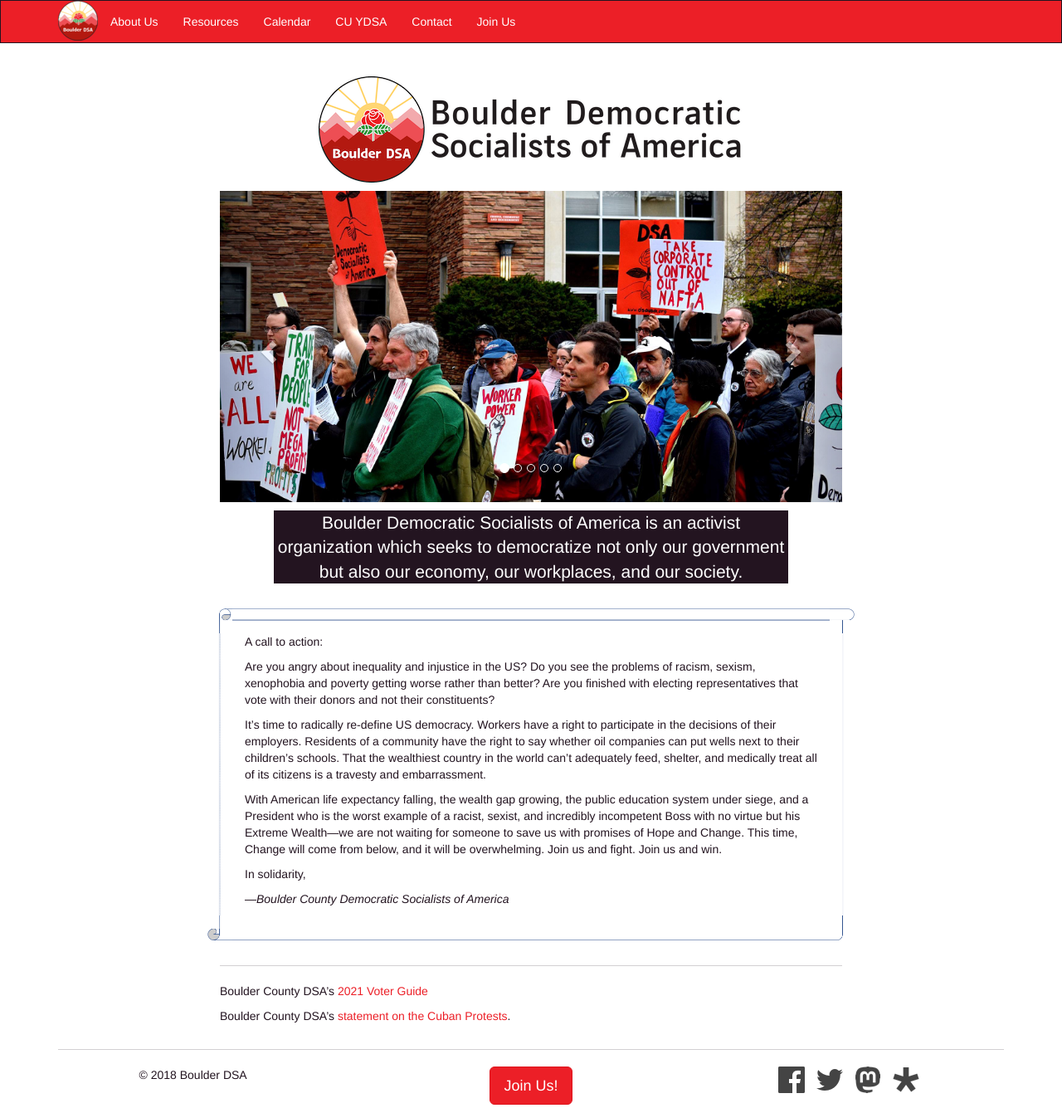
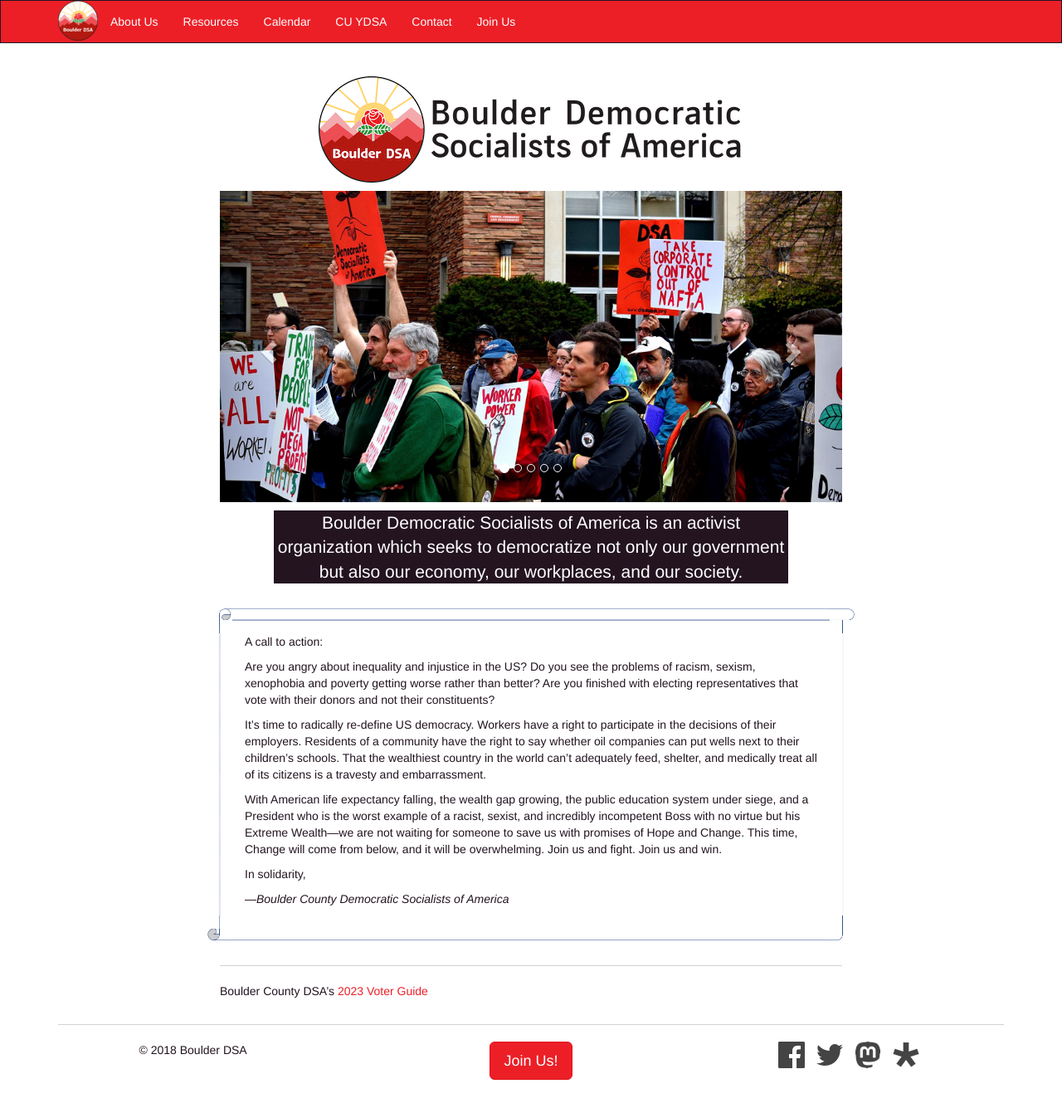
Before and after one commit to boulderdsa/boulderdsa.github.io, a Jekyll site: the page built from index.md, in a window 1280 px wide. Shown: the whole page at 83% size. Built offline with Jekyll 4.4.1, drawn with Linux system fonts in a browser that asks for light colours; after the commit the page ends 1311 px from its top, so only the background shows below that.

Commit message:
Update index.md
Updated link to 2023 voter guide

```diff
--- a/index.md
+++ b/index.md
@@ -62,6 +62,4 @@ _—Boulder County Democratic Socialists of America_
 </div>
 
 ---
-Boulder County DSA's [2021 Voter Guide](https://www.boulderdsa.org/resources/documents/DSA_VG_SM_2021_pictures.pdf)
-
-Boulder County DSA's [statement on the Cuban Protests]({% link statements/cubanprotests.md %}).
+Boulder County DSA's [2023 Voter Guide](https://www.boulderdsa.org/resources/documents/DSAVoterGuide_2023_State&Municipal.pdf)
```
